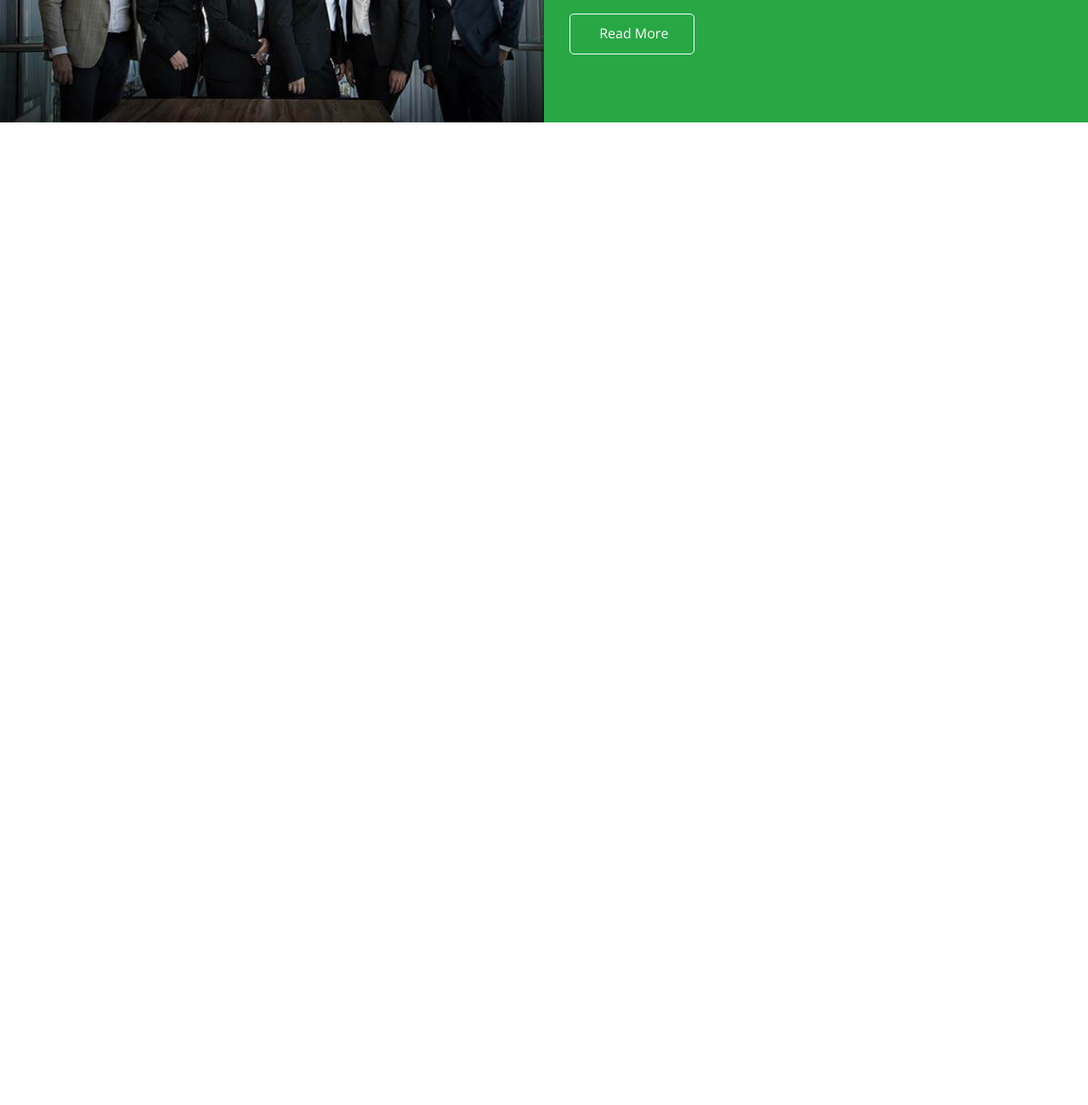
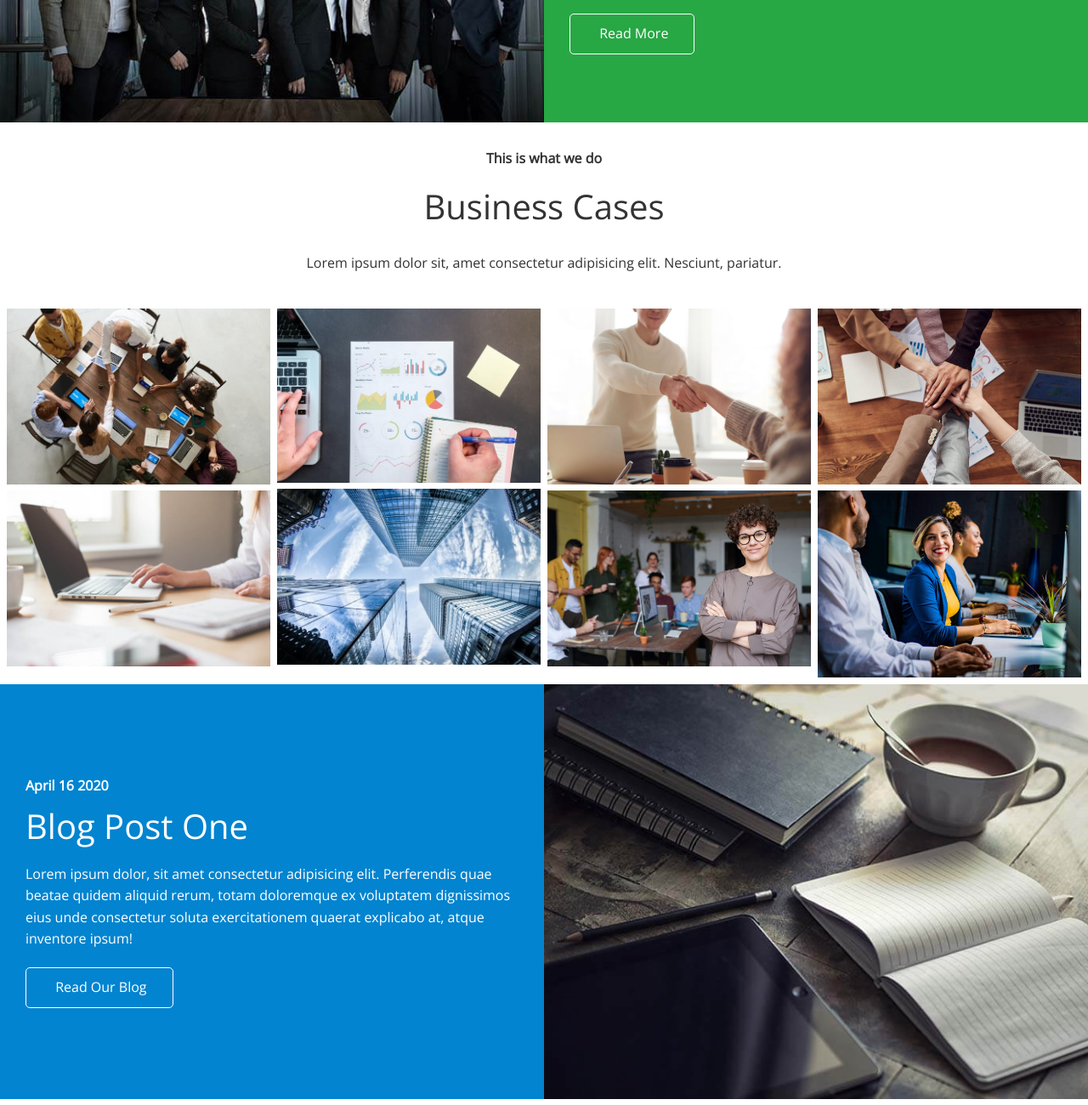
Before and after one commit to raj-prog/edgeledger_website, a plain HTML site: page index.html in a window 1280 px wide. Shown: the part 1375-2675 px from the top of the page at 85% size. Before the commit the page ends 1526 px from the top, so only its background shows below. Drawn offline with nearby package versions, Linux system fonts and the light colour scheme.

Commit message:
cases & blog completed

```diff
--- a/css/style.css
+++ b/css/style.css
@@ -128,3 +128,7 @@ img {
   border-radius: 50%;
   margin-bottom: 15px;
 }
+
+.cases img:hover {
+  opacity: 0.7;
+}
--- a/css/utilities.css
+++ b/css/utilities.css
@@ -64,6 +64,10 @@
 }
 
 /* Flex Columns */
+.flex-columns.flex-reverse .row {
+  flex-direction: row-reverse;
+}
+
 .flex-columns .row {
   display: flex;
   flex-direction: row;
@@ -109,3 +113,35 @@
 .flex-columns p {
   margin: 20px 0;
 }
+
+/* Section Header */
+.section-header {
+  padding: 30px;
+  display: flex;
+  flex-direction: column;
+  align-items: center;
+  justify-content: center;
+  text-align: center;
+}
+
+.section-header h2 {
+  font-size: 40px;
+  margin: 20px 0;
+}
+
+.setion-padding {
+  padding: 20px 20px 40px;
+}
+
+/* Flex Grid */
+.flex-grid .row {
+  display: flex;
+  flex-wrap: wrap;
+  padding: 0 4px;
+}
+
+.flex-grid .column {
+  flex: 25%;
+  max-width: 25%;
+  padding: 0 4px;
+}
--- a/index.html
+++ b/index.html
@@ -104,6 +104,62 @@
           </div>
         </div>
       </section>
+
+      <!-- Cases -->
+      <section id="cases" class="cases flex-grid section-padding">
+        <header class="section-header">
+          <h4>This is what we do</h4>
+          <h2>Business Cases</h2>
+          <p>
+            Lorem ipsum dolor sit, amet consectetur adipisicing elit. Nesciunt,
+            pariatur.
+          </p>
+        </header>
+        <div class="row">
+          <div class="column">
+            <img src="./images/cases/cases1.jpg" alt="" />
+            <img src="./images/cases/cases2.jpg" alt="" />
+          </div>
+          <div class="column">
+            <img src="./images/cases/cases3.jpg" alt="" />
+            <img src="./images/cases/cases4.jpg" alt="" />
+          </div>
+          <div class="column">
+            <img src="./images/cases/cases5.jpg" alt="" />
+            <img src="./images/cases/cases6.jpg" alt="" />
+          </div>
+          <div class="column">
+            <img src="./images/cases/cases7.jpg" alt="" />
+            <img src="./images/cases/cases8.jpg" alt="" />
+          </div>
+        </div>
+      </section>
+
+      <!-- Blog -->
+      <section id="blog" class="blog flex-columns flex-reverse">
+        <div class="row">
+          <div class="column">
+            <div class="column-1">
+              <img src="./images/home/blog.jpg" alt="" />
+            </div>
+          </div>
+          <div class="column">
+            <div class="column-2 bg-secondary">
+              <h4>April 16 2020</h4>
+              <h2>Blog Post One</h2>
+              <p>
+                Lorem ipsum dolor, sit amet consectetur adipisicing elit.
+                Perferendis quae beatae quidem aliquid rerum, totam doloremque
+                ex voluptatem dignissimos eius unde consectetur soluta
+                exercitationem quaerat explicabo at, atque inventore ipsum!
+              </p>
+              <a href="#" class="btn btn-outline"
+                ><i class="fas fa-chevron"></i> Read Our Blog
+              </a>
+            </div>
+          </div>
+        </div>
+      </section>
     </main>
   </body>
 </html>
```
